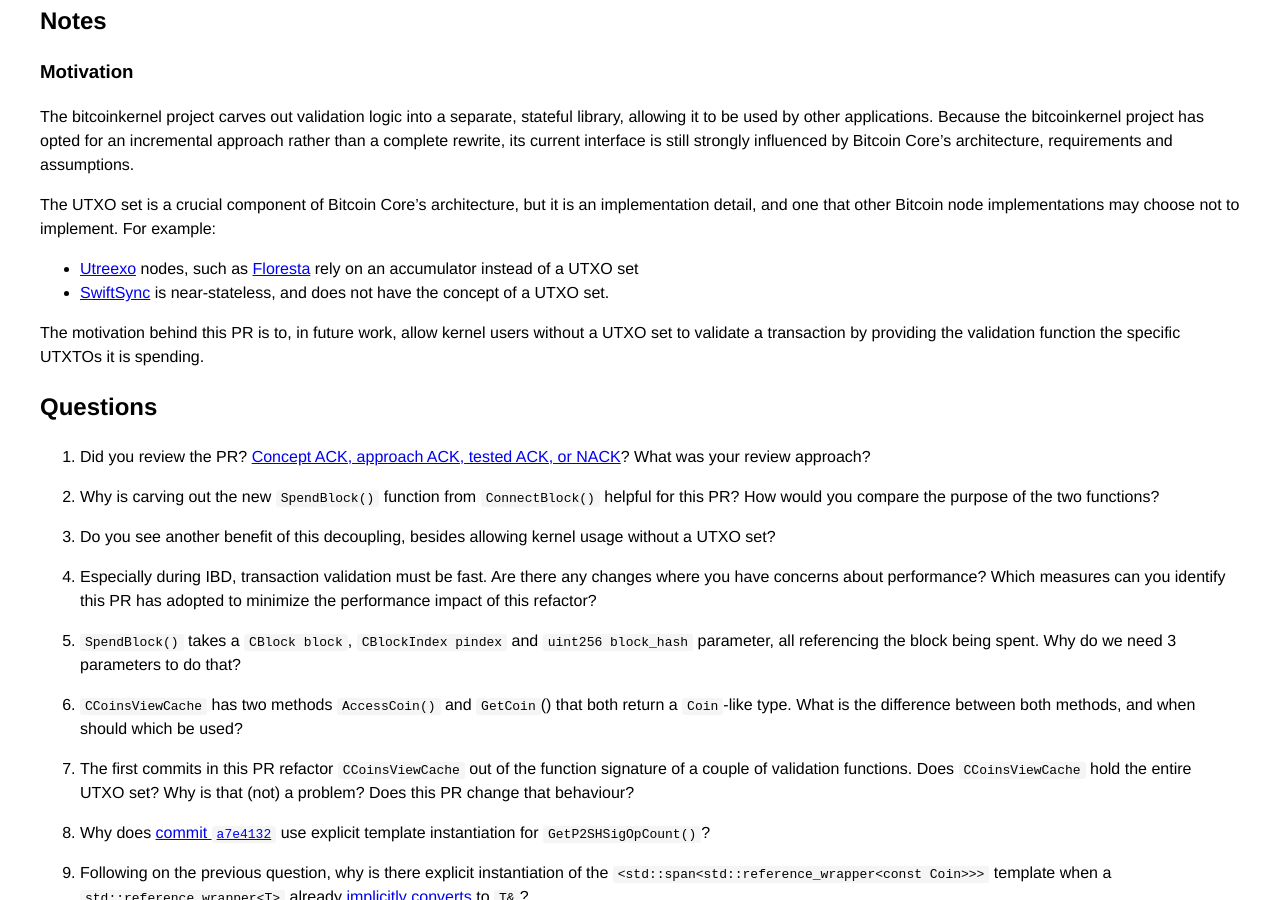
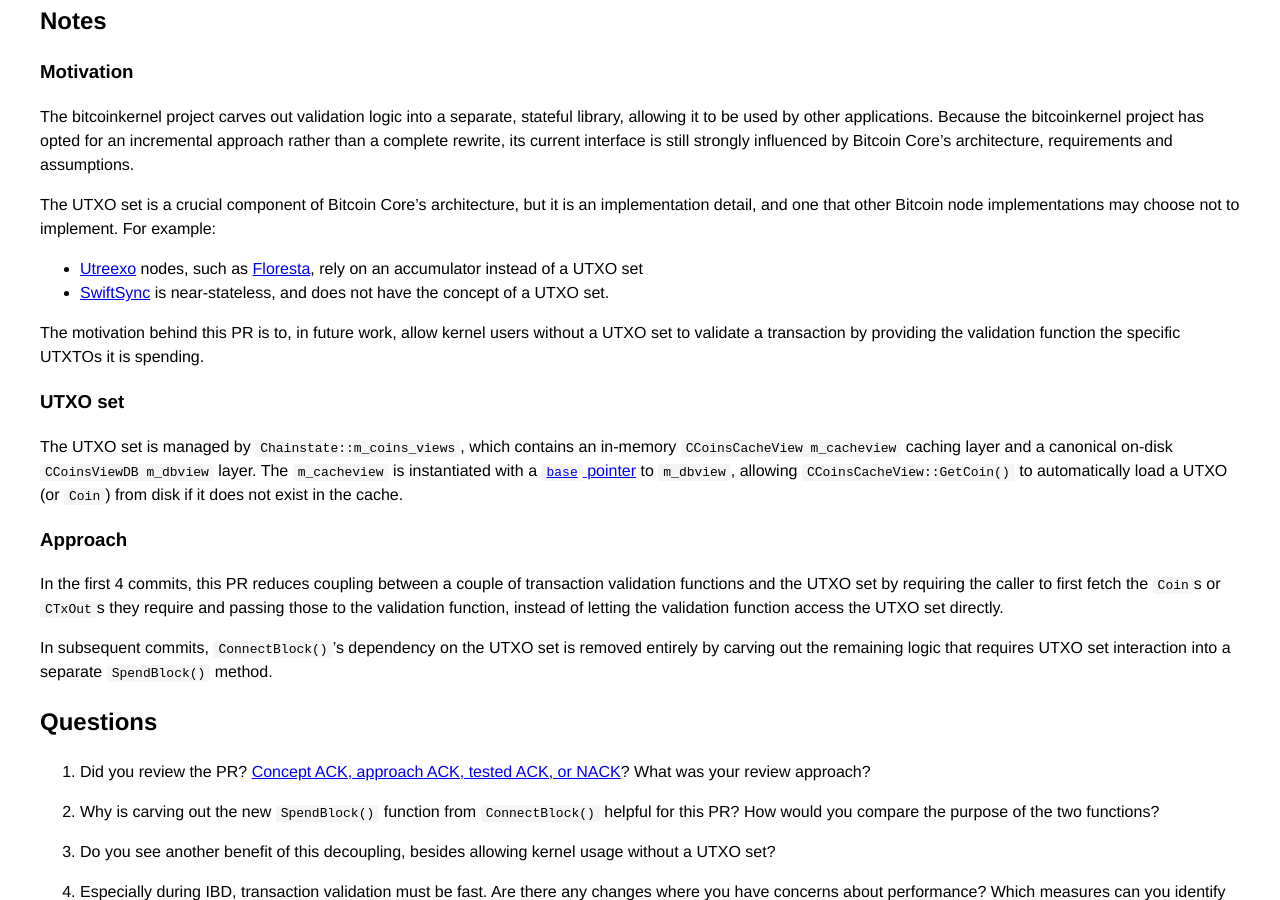
Before and after one commit to bitcoin-core-review-club/website, a Jekyll site: the page built from _posts/2025-05-14-#32317.md, in a window 1280 px wide and 900 px high, scrolled down 323 px. Built offline with Jekyll 4.4.1, drawn with Linux system fonts in a browser that asks for light colours.

Commit message:
n32317: improve notes

```diff
--- a/_posts/2025-05-14-#32317.md
+++ b/_posts/2025-05-14-#32317.md
@@ -22,12 +22,31 @@
 The UTXO set is a crucial component of Bitcoin Core's architecture, but it is an implementation
 detail, and one that other Bitcoin node implementations may choose not to implement. For example:
 - [Utreexo](https://bitcoinops.org/en/topics/utreexo/) nodes, such as
-  [Floresta](https://github.com/vinteumorg/Floresta) rely on an accumulator instead of a UTXO set
+  [Floresta](https://github.com/vinteumorg/Floresta), rely on an accumulator instead of a UTXO set
 - [SwiftSync](https://gist.github.com/RubenSomsen/a61a37d14182ccd78760e477c78133cd) is
   near-stateless, and does not have the concept of a UTXO set.
 
 The motivation behind this PR is to, in future work, allow kernel users without a UTXO set to
 validate a transaction by providing the validation function the specific UTXTOs it is spending.
+
+### UTXO set
+
+The UTXO set is managed by `Chainstate::m_coins_views`, which contains an in-memory `CCoinsCacheView
+m_cacheview` caching layer and a canonical on-disk `CCoinsViewDB m_dbview` layer. The `m_cacheview`
+is instantiated with a [`base`
+pointer](https://github.com/bitcoin/bitcoin/blob/3edf400b1020d7b88402ebc0e758b1fad2e7a781/src/coins.h#L346)
+to `m_dbview`, allowing `CCoinsCacheView::GetCoin()` to automatically load a UTXO (or `Coin`) from
+disk if it does not exist in the cache.
+
+### Approach
+
+In the first 4 commits, this PR reduces coupling between a couple of transaction validation
+functions and the UTXO set by requiring the caller to first fetch the `Coin`s or `CTxOut`s they
+require and passing those to the validation function, instead of letting the validation function
+access the UTXO set directly.
+
+In subsequent commits, `ConnectBlock()`'s dependency on the UTXO set is removed entirely by carving
+out the remaining logic that requires UTXO set interaction into a separate `SpendBlock()` method.
 
 ## Questions
 
```
Also changed, not shown: other parts of _posts/2025-05-14-#32317.md (+3 -3 lines).
